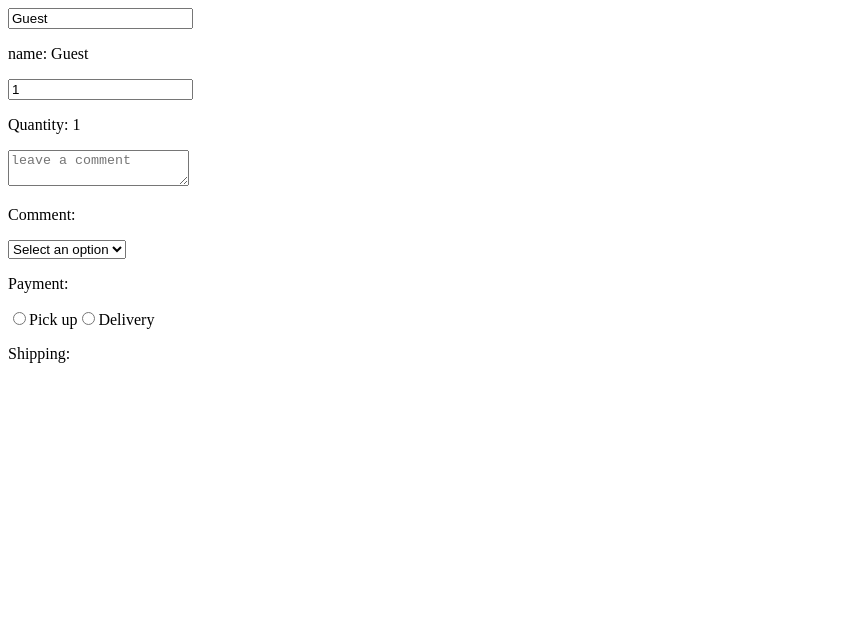
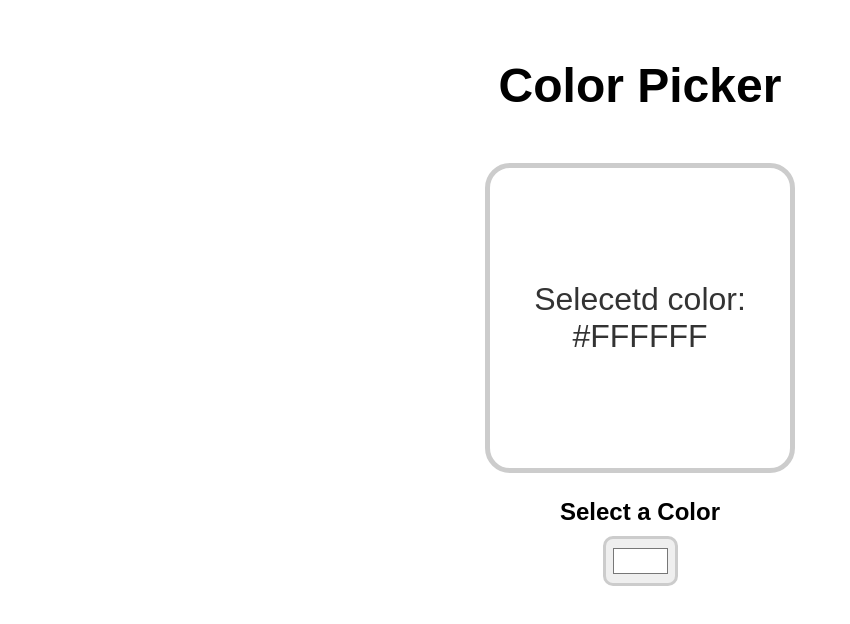
Before and after one commit to redaalch/react-color-picker, a React (Vite) app in the folder my-react-app/: page / in a window 1280 px wide. Shown: the top 624 px of the page, without its empty margins (0-850 px from the left). Built offline with nearby package versions, Linux system fonts and the light colour scheme.

Commit message:
color-picker

```diff
--- a/my-react-app/src/App.jsx
+++ b/my-react-app/src/App.jsx
@@ -1,9 +1,10 @@
-import OnChanges from "./OnChanges";
+import ColorPicker from "./ColorPicker";
+
 
 function App() {
   return (
     <div>
-      <OnChanges />
+      <ColorPicker />
     </div>
   );
 }
--- /dev/null
+++ b/my-react-app/src/ColorPicker.jsx
@@ -0,0 +1,21 @@
+import React, { useState } from "react";
+
+function ColorPicker() {
+  const [color, setColor] = useState("#FFFFFF");
+  const handleColorChange = (event) => {
+    setColor(event.target.value);
+  };
+
+  return (
+    <div className="color-picker-container">
+      <h1>Color Picker</h1>
+      <div className="color-display" style={{ backgroundColor: color }}>
+        <p>Selecetd color: {color}</p>
+      </div>
+
+      <label>Select a Color</label>
+      <input type="color" value={color} onChange={handleColorChange} />
+    </div>
+  );
+}
+export default ColorPicker;
--- a/my-react-app/src/OnChanges.jsx
+++ b/my-react-app/src/OnChanges.jsx
@@ -23,12 +23,14 @@
         type="number"
       />
       <p>Quantity: {quantity}</p>
+
       <textarea
         value={comment}
         onChange={(e) => handleChange(setComment, e)}
         placeholder="leave a comment"
       />
       <p>Comment: {comment}</p>
+
       <select value={payment} onChange={(e) => handleChange(setPayment, e)}>
         <option value="" disabled>
           Select an option
@@ -38,6 +40,7 @@
         <option value="GiftCard">GiftCard</option>
       </select>
       <p>Payment: {payment}</p>
+
       <label>
         <input
           type="radio"
--- a/my-react-app/src/index.css
+++ b/my-react-app/src/index.css
@@ -94,3 +94,42 @@
 .counter-button:hover {
     background-color: hsl(197, 100%, 45%);
 }
+.color-picker-container{
+  font-family: Arial, Helvetica, sans-serif;
+  display: flex;
+  flex-direction: column;
+  align-items: center;
+}
+.color-picker-container h1 {
+  margin: 50px;
+  font-size: 3rem;
+}
+.color-display {
+  width: 300px;
+  height: 300px;
+  display: flex;
+  justify-content: center;
+  align-items: center;
+  border: 5px solid hsl(0, 0%, 80%);
+  border-radius: 25px;
+  margin-bottom: 25px;
+  transition: 0.25s ease;
+}
+.color-display p {
+  color: hsl(0, 0%, 20%);
+  font-size: 2rem;
+  text-align: center;
+}
+
+.color-picker-container label {
+  font-size: 1.5rem;
+  font-weight: bold;
+  margin-bottom: 10px;
+}
+.color-picker-container input {
+    width: 75px;
+    height: 50px;
+    padding: 5px;
+    border-radius: 10px;
+    border: 3px solid hsl(0, 0%, 80%);
+}
```
